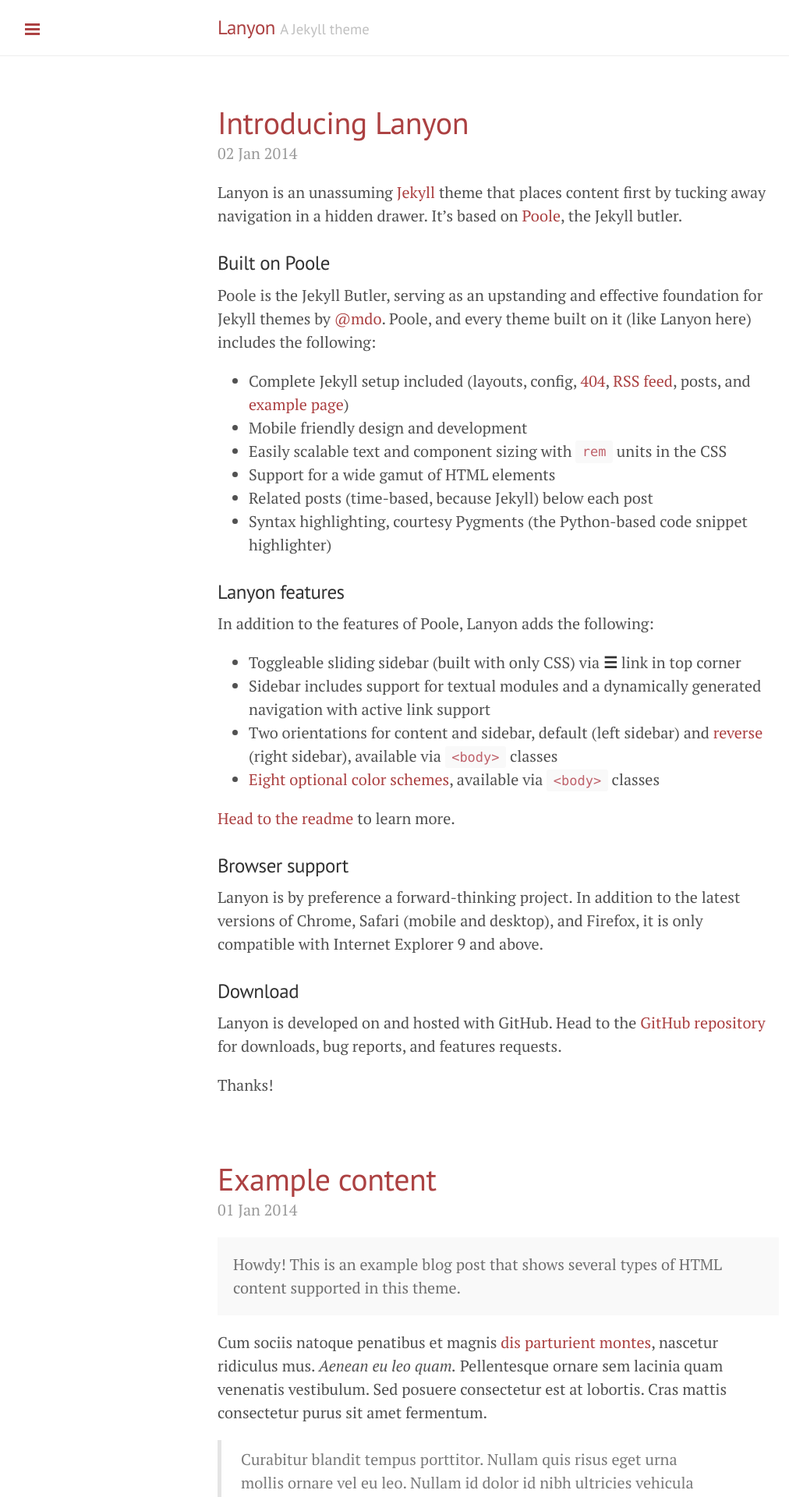
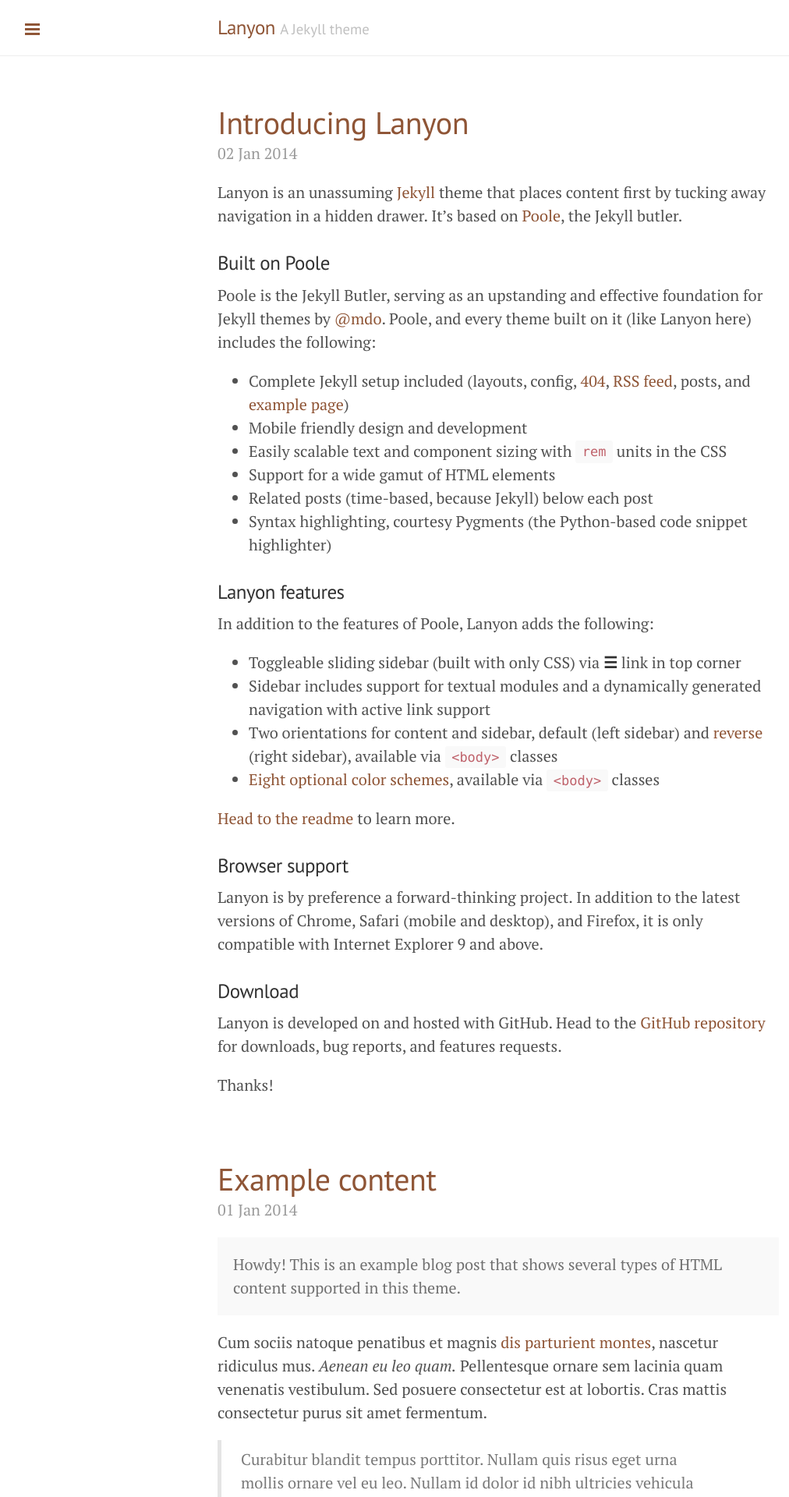
Before and after one commit to dhanielogy/lanyon, a Jekyll site: the page built from index.html, in a window 1280 px wide. Shown: the top 1920 px of the page at 78% size, without its empty margins (1-1013 px from the left). Built offline with Jekyll 4.4.1, drawn with Linux system fonts in a browser that asks for light colours; Markdown is read by kramdown in place of the engine named in the settings; the list of posts is cut into pages by our own code.

Commit message:
Update default.html

```diff
--- a/_layouts/default.html
+++ b/_layouts/default.html
@@ -3,7 +3,7 @@
 
   {% include head.html %}
 
-  <body class="theme-base-08">
+  <body class="theme-base-0f sidebar-overlay">
 
     {% include sidebar.html %}
 
```
